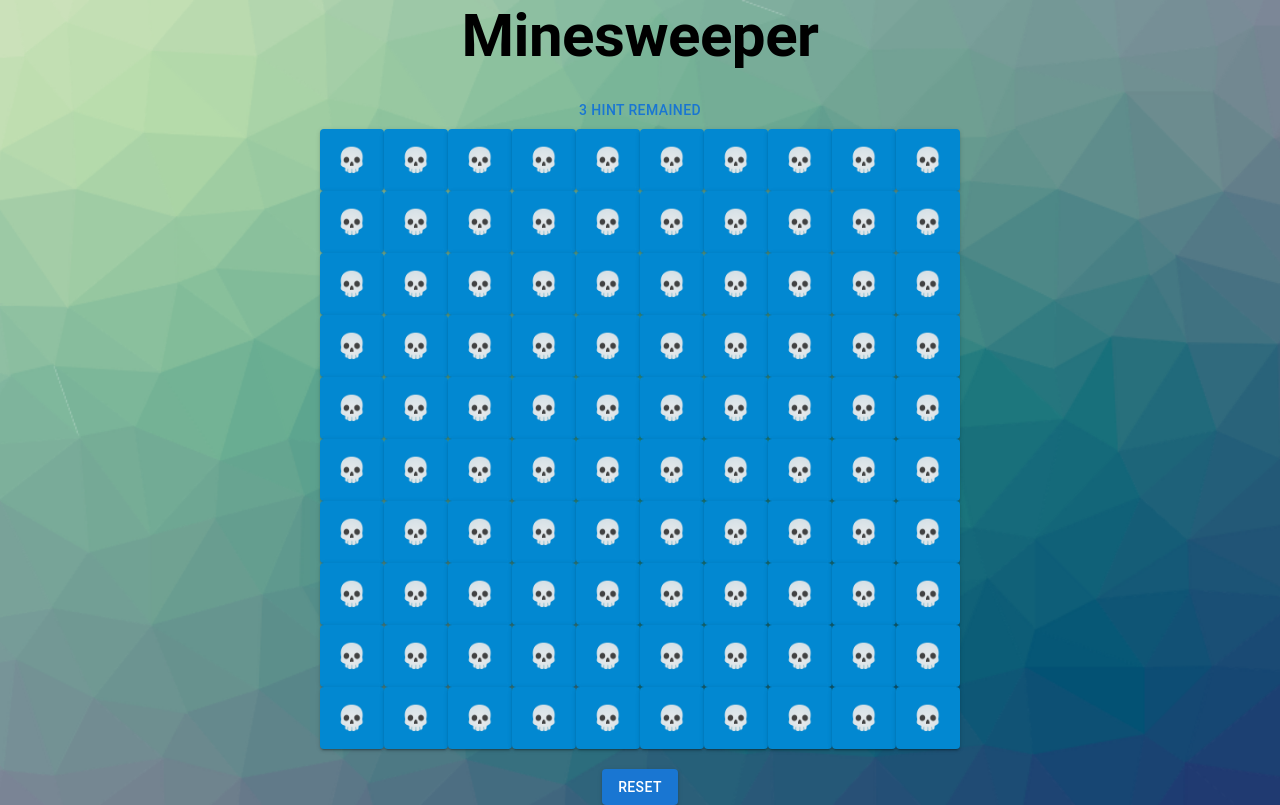
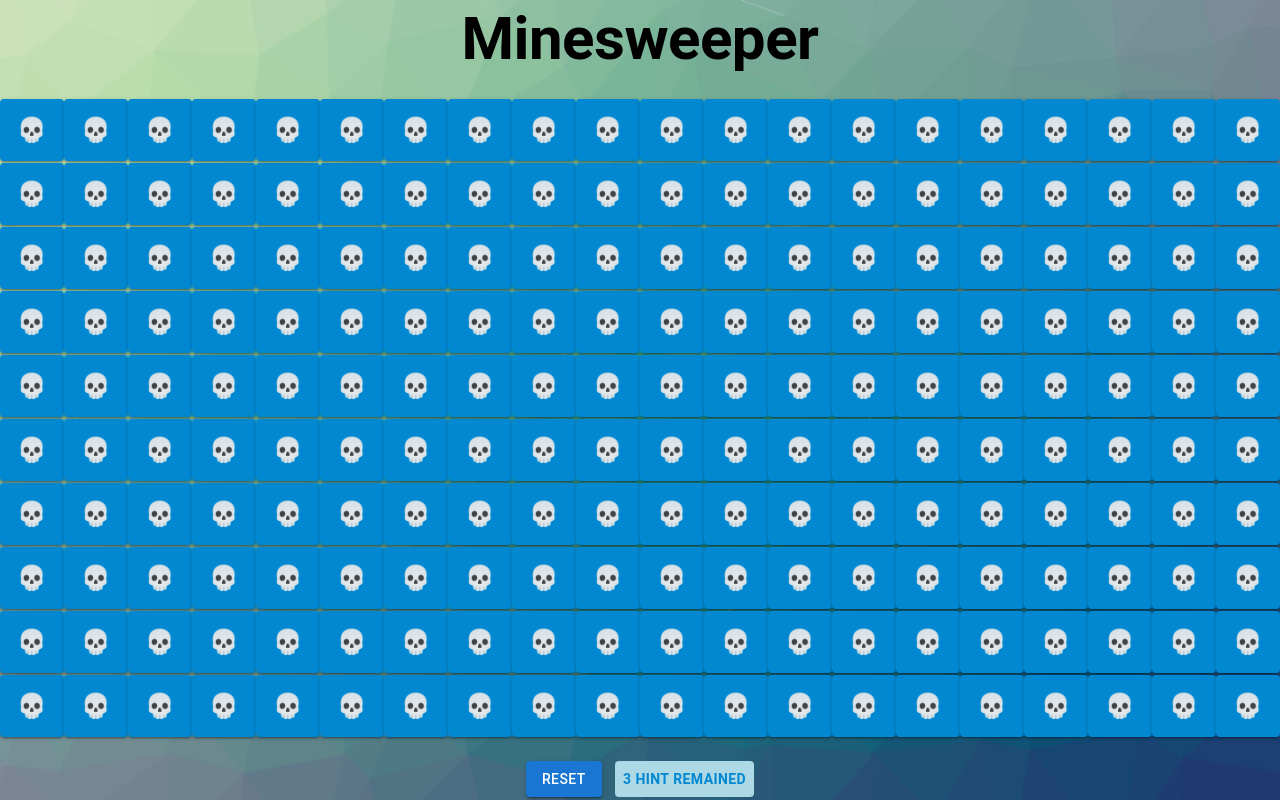
Before and after one commit to matanew1/Minesweeper-Game, a React (Create React App) app: page / in a window 1280 px wide. Built offline with nearby package versions, Linux system fonts and the light colour scheme.

Commit message:
add hints

```diff
--- a/src/App.js
+++ b/src/App.js
@@ -4,7 +4,7 @@ import Board from './Board.jsx';
 function App() {
   return (
     <div className="App">
-      <Board rows={10} columns={10} mines={20} />
+      <Board rows={10} columns={20} mines={50} />
     </div>
   );
 }
--- a/src/Board.jsx
+++ b/src/Board.jsx
@@ -1,5 +1,5 @@
 import React, { useCallback, useEffect, useState } from 'react';
-import { Button, Typography, Grid, Badge } from '@mui/material';
+import { Button, Typography, Grid } from '@mui/material';
 import Cell from './Cell';
 
 const cellType = {
@@ -75,10 +75,10 @@ const Board = ({ rows, columns, mines }) => {
           if (newBoard[newRow][newCol] === cellType.BOMB_CELL || newBoard[newRow][newCol] === cellType.EXPOSED_BOMB_CELL) {
             newBoard[row][col]++;
           }
-          else if(newBoard[newRow][newCol] === cellType.UNKNOWN_CELL) {
+          else if (newBoard[newRow][newCol] === cellType.UNKNOWN_CELL) {
             const count = countBombAroundCell(newBoard, newRow, newCol);
             newBoard[newRow][newCol] = count;
-            if(count === 0) {
+            if (count === 0) {
               getNeighbors(newRow, newCol);
             }
             remove++;
@@ -134,9 +134,9 @@ const Board = ({ rows, columns, mines }) => {
   };
 
   const hint = () => {
-    if( numHints > 0 ) {
+    if (numHints > 0) {
       const [x, y] = findRandomBomb();
-      if (x!== -1 && y!== -1) {
+      if (x !== -1 && y !== -1) {
         const newBoard = [...board];
         newBoard[x][y] = cellType.EXPOSED_BOMB_CELL
         setBoard(newBoard);
@@ -144,18 +144,16 @@ const Board = ({ rows, columns, mines }) => {
       }
     }
     else {
-        alert('Now more hints left !');
+      alert('Now more hints left !');
     }
 
   };
 
   return (
-    <Grid container direction="column" justifyContent="center" alignItems="center">
+    <Grid container direction="column" justifyContent="center" alignItems="center" gap="2px" alignContent="center">
       <Typography variant="h2" className="game-label" fontWeight="bold">
         Minesweeper
       </Typography><br />
-
-      <Button onClick={hint}><Badge>{numHints} HINT REMAINED</Badge></Button>
       {board.map((row, rowIndex) => (
         <Grid container item key={rowIndex} className="table" justifyContent="center" alignItems="center">
           {row.map((cell, colIndex) => (
@@ -169,10 +167,15 @@ const Board = ({ rows, columns, mines }) => {
           Restart
         </Button>
       )}
-      {!reset && !isGameOver ? (<Button variant="contained" color="primary" onClick={() => setReset(true)}>
+      <span>
+        {!reset && !isGameOver ? (<Button variant="contained" color="primary" onClick={() => setReset(true)}>
           Reset
         </Button>) : (<></>)
-      }
+        }&nbsp;&nbsp;&nbsp;
+        <Button style={{ backgroundColor: "lightblue" }} onClick={hint} color='info'>
+        <strong>{numHints}&nbsp;HINT&nbsp;REMAINED</strong>
+        </Button>
+      </span>
     </Grid>
   );
 };
```
